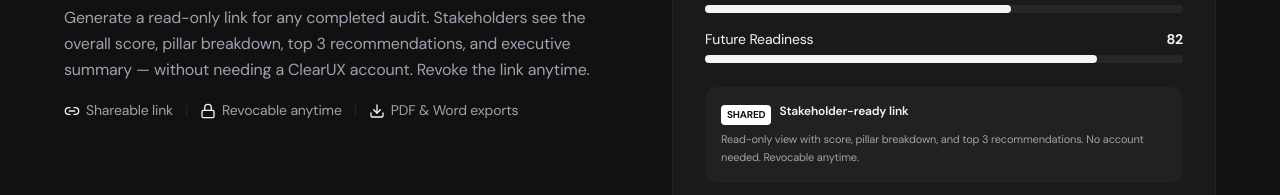
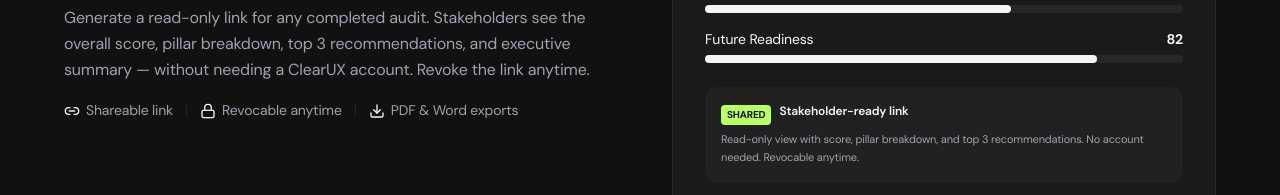
Before and after one commit to schintu79/clearux-saas, a Next.js app: page / in a window 1280 px wide. Shown: the part 6581-6776 px from the top of the page. Built offline with nearby package versions, Linux system fonts and the light colour scheme; no server answers.

Commit message:
fix: SHARED badge text unreadable — use explicit lime bg and dark text colors

```diff
--- a/src/app/page.tsx
+++ b/src/app/page.tsx
@@ -806,7 +806,7 @@ export default function Home() {
                 </div>
                 <div className="mt-6 p-4 rounded-xl bg-off/50 dark:bg-white/[0.03]">
                   <div className="flex items-start gap-2 mb-1.5">
-                    <span className="bg-brand text-[#111] text-[10px] font-bold px-1.5 py-0.5 rounded mt-0.5 flex-shrink-0">SHARED</span>
+                    <span className="bg-[#B9FF66] text-[#111111] text-[10px] font-bold px-1.5 py-0.5 rounded mt-0.5 flex-shrink-0">SHARED</span>
                     <p className="text-xs font-semibold text-text">Stakeholder-ready link</p>
                   </div>
                   <p className="text-[11px] text-muted leading-relaxed">Read-only view with score, pillar breakdown, and top 3 recommendations. No account needed. Revocable anytime.</p>
```
